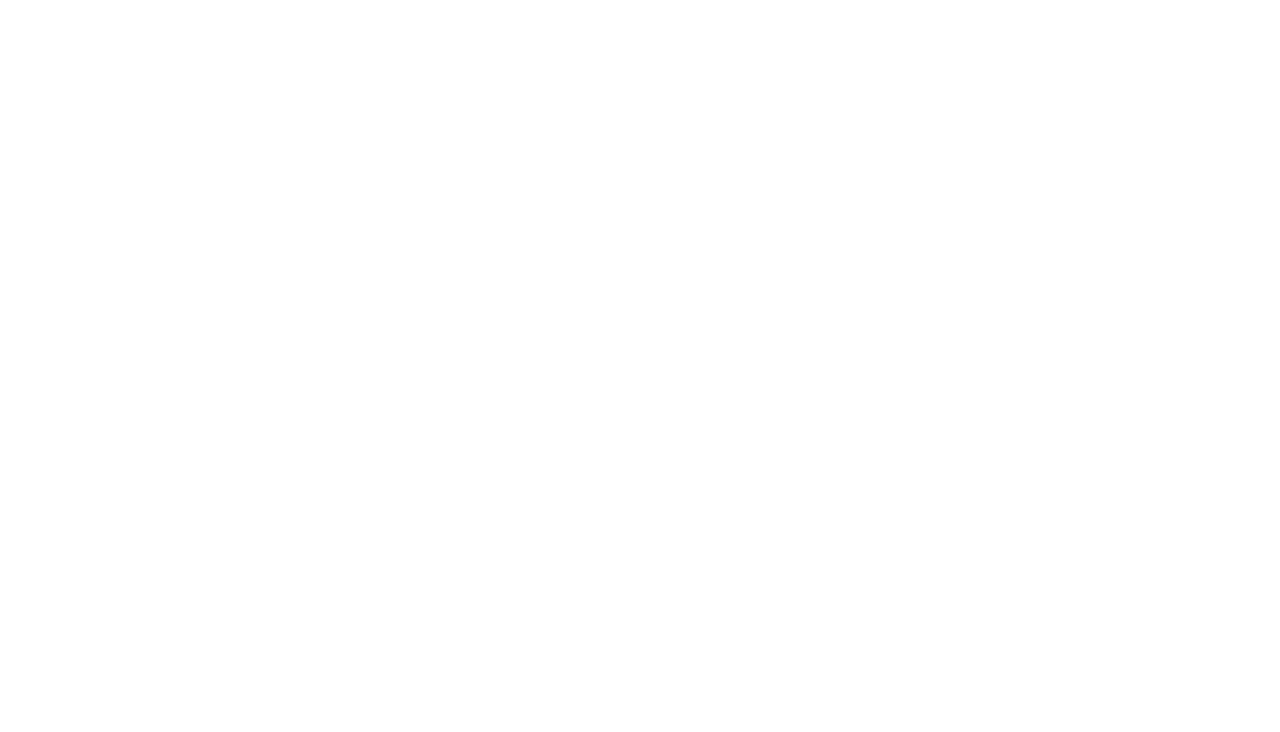
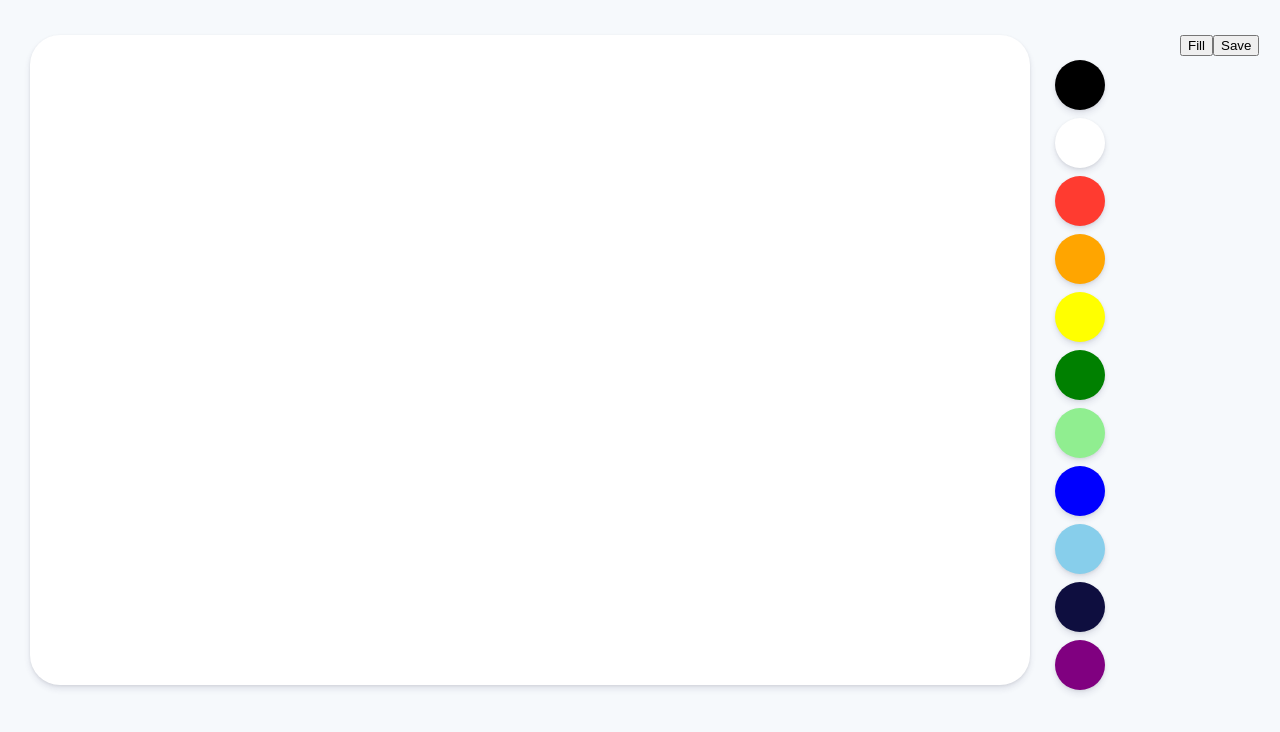
Before and after one commit to sungw5/Painting-app, a plain HTML site: page index.html in a window 1280 px wide. Drawn offline with Linux system fonts and the light colour scheme.

Commit message:
created layout, paint/btns added

```diff
--- a/index.html
+++ b/index.html
@@ -7,6 +7,28 @@
     <title>Paint!</title>
   </head>
   <body>
+    <canvas id="js-canvas" class="js-canvas"></canvas>
+    <div class="controls">
+      <div class="controls-btns">
+        <button id="js-mode">Fill</button><button id="js-save">Save</button>
+      </div>
+      <div class="controls-colors" id="jsColors">
+        <div class="controls-color" style="background-color: black;"></div>
+        <div class="controls-color" style="background-color: white;"></div>
+        <div class="controls-color" style="background-color: #ff3b30;"></div>
+        <div class="controls-color" style="background-color: orange;"></div>
+        <div class="controls-color" style="background-color: yellow;"></div>
+        <div class="controls-color" style="background-color: green;"></div>
+        <div class="controls-color" style="background-color: lightgreen;"></div>
+        <div class="controls-color" style="background-color: blue;"></div>
+        <div class="controls-color" style="background-color: skyblue;"></div>
+        <div
+          class="controls-color"
+          style="background-color: rgb(14, 14, 63);"
+        ></div>
+        <div class="controls-color" style="background-color: purple;"></div>
+      </div>
+    </div>
     <script src="app.js"></script>
   </body>
 </html>
--- /dev/null
+++ b/reset.css
@@ -0,0 +1,129 @@
+/* http://meyerweb.com/eric/tools/css/reset/
+   v2.0 | 20110126
+   License: none (public domain)
+*/
+
+html,
+body,
+div,
+span,
+applet,
+object,
+iframe,
+h1,
+h2,
+h3,
+h4,
+h5,
+h6,
+p,
+blockquote,
+pre,
+a,
+abbr,
+acronym,
+address,
+big,
+cite,
+code,
+del,
+dfn,
+em,
+img,
+ins,
+kbd,
+q,
+s,
+samp,
+small,
+strike,
+strong,
+sub,
+sup,
+tt,
+var,
+b,
+u,
+i,
+center,
+dl,
+dt,
+dd,
+ol,
+ul,
+li,
+fieldset,
+form,
+label,
+legend,
+table,
+caption,
+tbody,
+tfoot,
+thead,
+tr,
+th,
+td,
+article,
+aside,
+canvas,
+details,
+embed,
+figure,
+figcaption,
+footer,
+header,
+hgroup,
+menu,
+nav,
+output,
+ruby,
+section,
+summary,
+time,
+mark,
+audio,
+video {
+  margin: 0;
+  padding: 0;
+  border: 0;
+  font-size: 100%;
+  font: inherit;
+  vertical-align: baseline;
+}
+/* HTML5 display-role reset for older browsers */
+article,
+aside,
+details,
+figcaption,
+figure,
+footer,
+header,
+hgroup,
+menu,
+nav,
+section {
+  display: block;
+}
+body {
+  line-height: 1;
+}
+ol,
+ul {
+  list-style: none;
+}
+blockquote,
+q {
+  quotes: none;
+}
+blockquote:before,
+blockquote:after,
+q:before,
+q:after {
+  content: "";
+  content: none;
+}
+table {
+  border-collapse: collapse;
+  border-spacing: 0;
+}
--- a/styles.css
+++ b/styles.css
@@ -0,0 +1,47 @@
+@import "reset.css";
+
+body {
+  background-color: #f6f9fc;
+  font-family: -apple-system, BlinkMacSystemFont, "Segoe UI", Roboto, Oxygen,
+    Ubuntu, Cantarell, "Open Sans", "Helvetica Neue", sans-serif;
+  display: flex;
+}
+
+.js-canvas {
+  display: flex;
+  flex-direction: column;
+  align-items: flex-start;
+  background-color: white;
+  margin: 35px 0px 0px 30px;
+  width: 1000px;
+  height: 650px;
+  border-radius: 30px;
+  box-shadow: 0 4px 6px rgba(50, 50, 93, 0.11), 0 1px 3px rgba(0, 0, 0, 0.08);
+  padding: 0px;
+}
+
+.controls {
+  display: flex;
+  flex-direction: column;
+}
+.controls .controls-btns {
+  display: flex;
+  position: relative;
+  top: 5%;
+  left: 150px;
+}
+
+.controls .controls-colors {
+  display: flex;
+  flex-direction: column;
+  align-items: flex-end;
+  margin-top: 35px;
+}
+
+.controls-colors .controls-color {
+  width: 50px;
+  height: 50px;
+  box-shadow: 0 4px 6px rgba(50, 50, 93, 0.11), 0 1px 3px rgba(0, 0, 0, 0.08);
+  border-radius: 30px;
+  margin: 4px 4px 4px 10px;
+}
```
